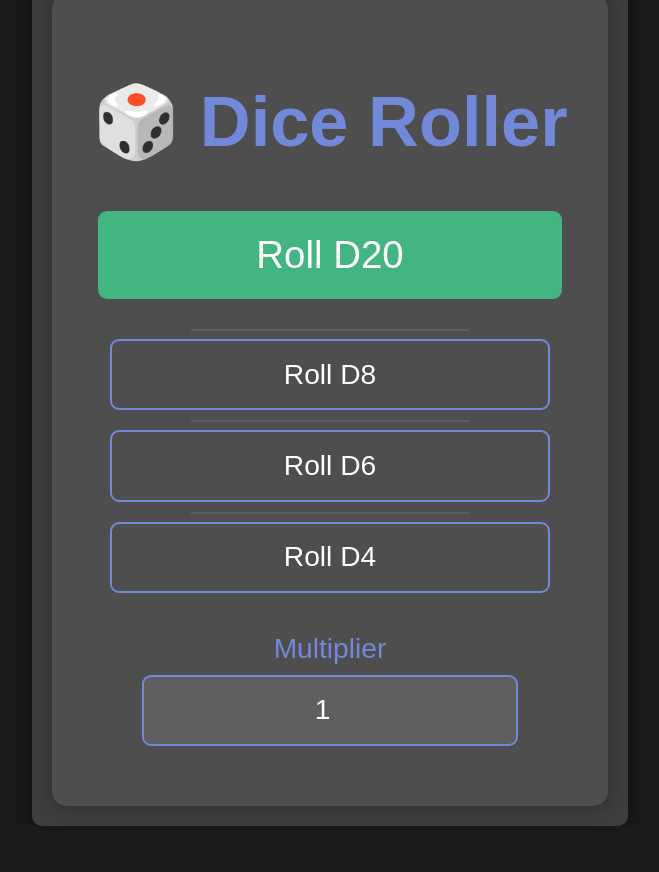
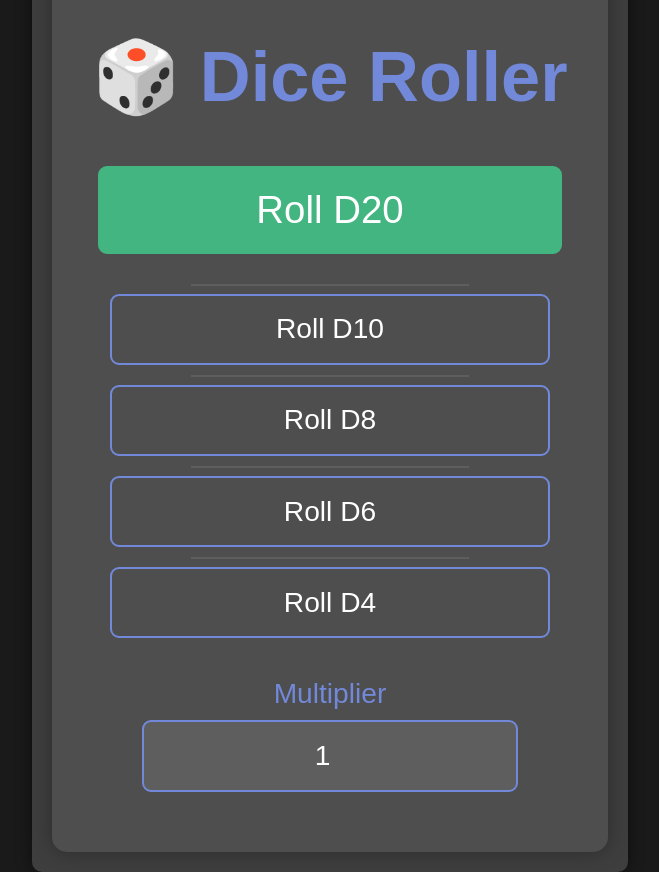
Before and after one commit to Kameonx/D20, a Flask app: page / in a window 1280 px wide. Shown: the whole page, without its empty margins (310-969 px from the left). Before the commit the page ends 826 px from the top, so only its background shows below. Run offline with Flask 3, Linux system fonts and the light colour scheme.

Commit message:
Update index.html

```diff
--- a/templates/index.html
+++ b/templates/index.html
@@ -168,6 +168,7 @@
             <h1>🎲 Dice Roller</h1>
             <ul>
                 <li class="d20-button"><a href="#" onclick="rollDice('d20')">Roll D20</a></li>
+                <li><a href="#" onclick="rollDice('d10')">Roll D10</a></li> <!-- New D10 button -->
                 <li><a href="#" onclick="rollDice('d8')">Roll D8</a></li>
                 <li><a href="#" onclick="rollDice('d6')">Roll D6</a></li>
                 <li><a href="#" onclick="rollDice('d4')">Roll D4</a></li>
```
